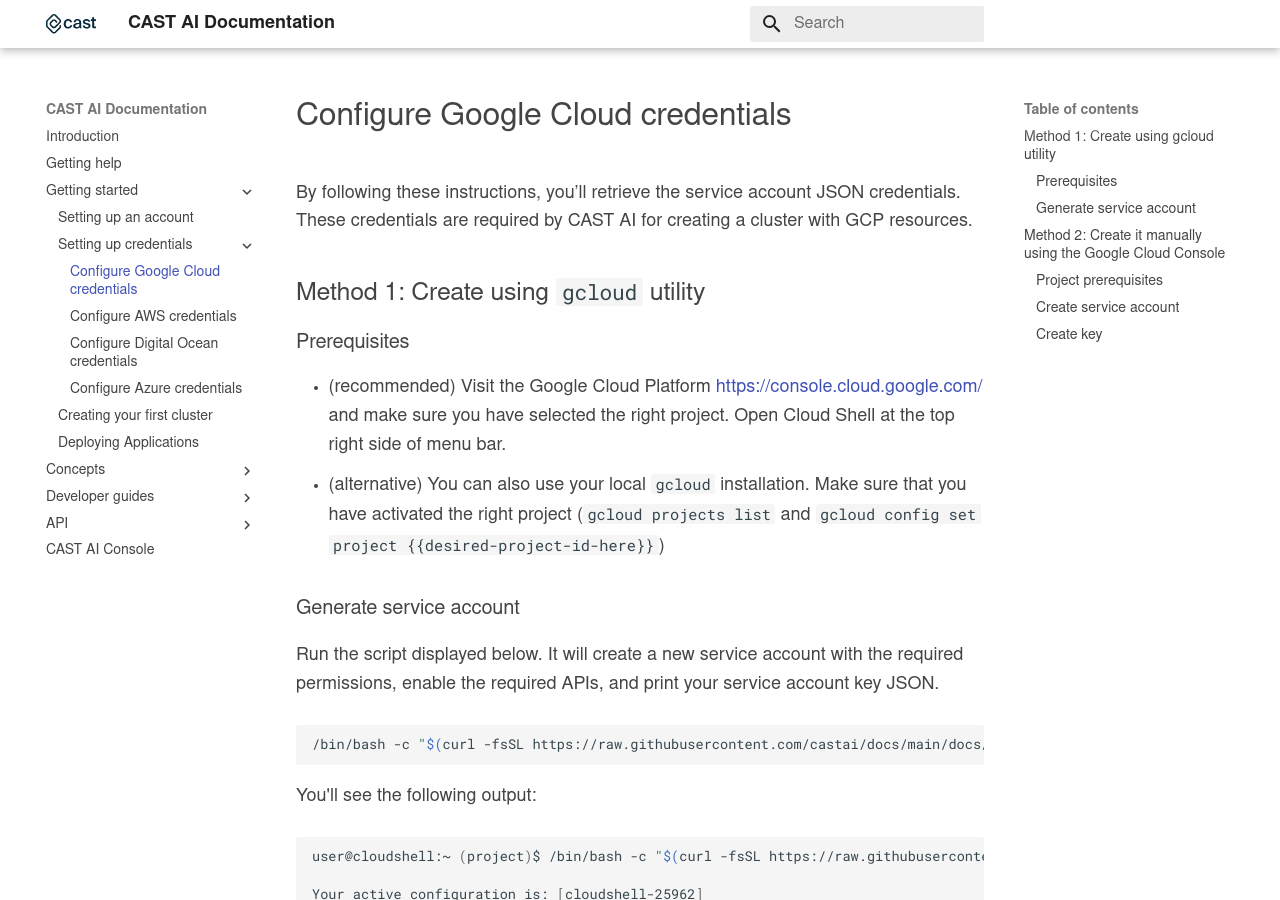
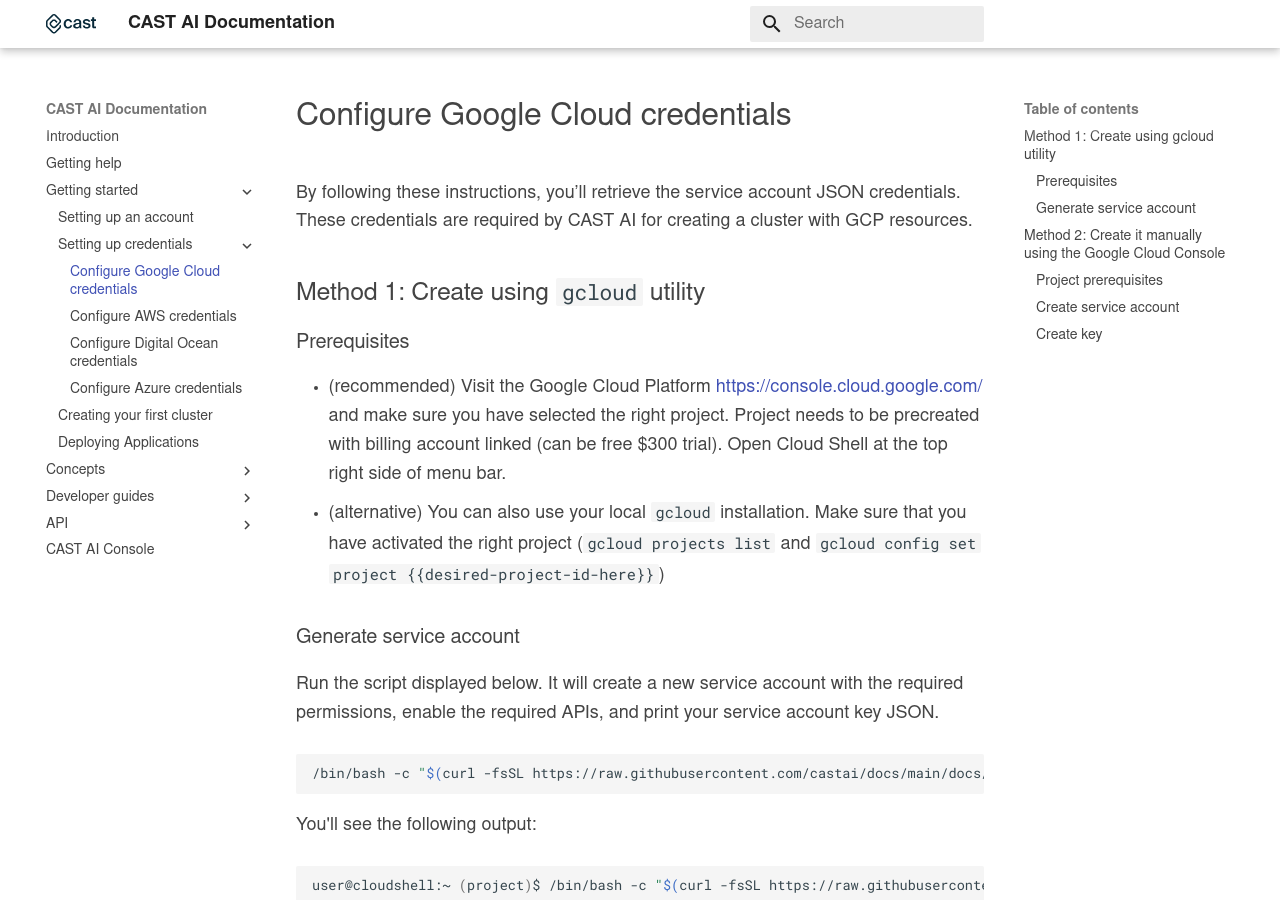
Before and after one commit to castai/docs, an MkDocs documentation site: the page built from docs/getting-started/configuring-gcp-credentials.md, in a window 1280 px wide and 900 px high. Built offline with MkDocs 1.6.1 and Material for MkDocs 9.7.7, drawn with Linux system fonts in a browser that asks for light colours; some web fonts are replaced.

Commit message:
Update configuring-gcp-credentials.md

```diff
--- a/docs/getting-started/configuring-gcp-credentials.md
+++ b/docs/getting-started/configuring-gcp-credentials.md
@@ -7,7 +7,7 @@
 
 ### Prerequisites
 
-- (recommended) Visit the Google Cloud Platform <https://console.cloud.google.com/> and make sure you have selected the right project. Open Cloud Shell at the top right side of menu bar.
+- (recommended) Visit the Google Cloud Platform <https://console.cloud.google.com/> and make sure you have selected the right project. Project needs to be precreated with billing account linked (can be free $300 trial). Open Cloud Shell at the top right side of menu bar.
 - (alternative) You can also use your local `gcloud` installation. Make sure that you have activated the right project (`gcloud projects list` and `gcloud config set project {{desired-project-id-here}}`)
 
 ### Generate service account
```
